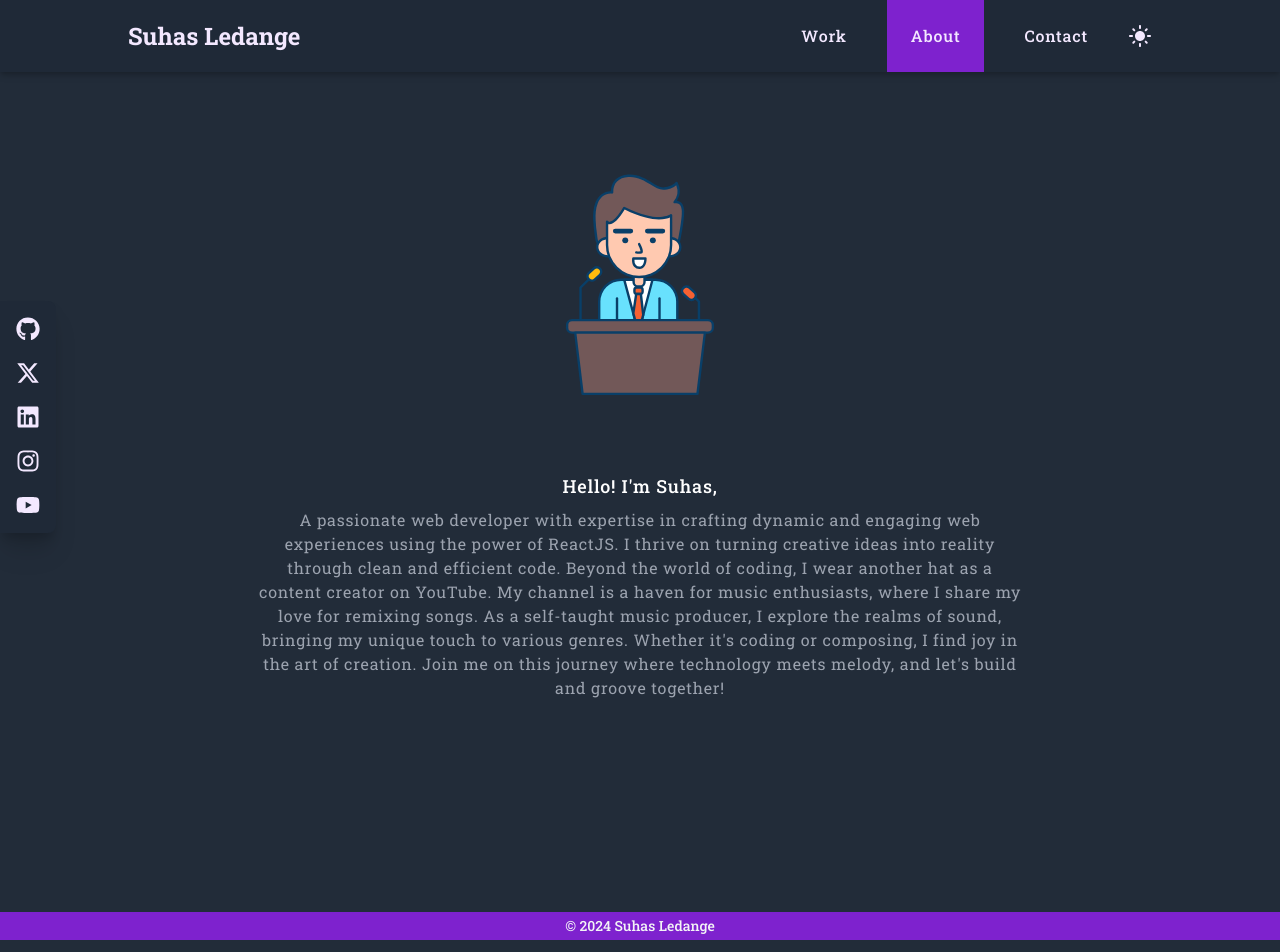
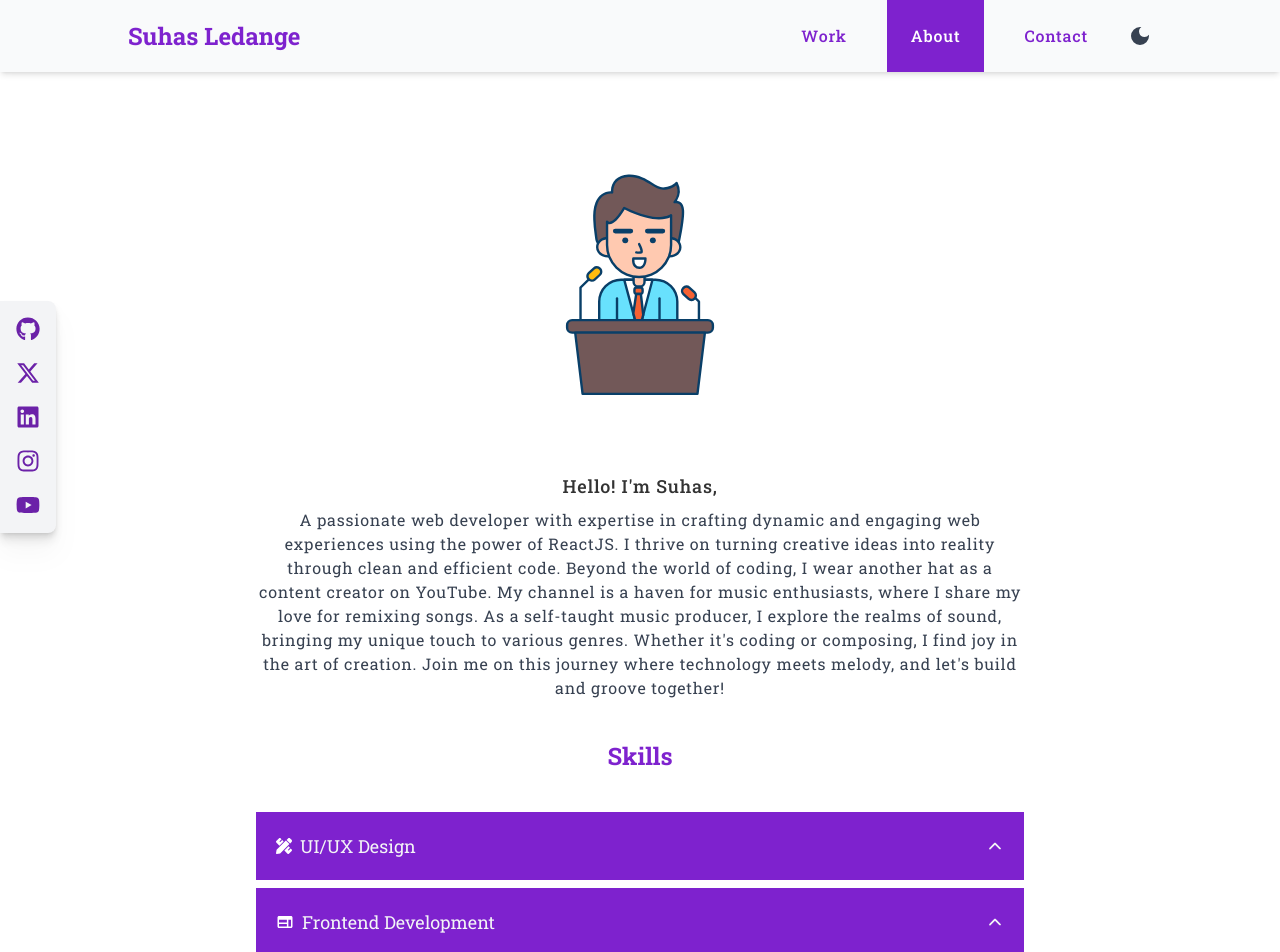
Before and after one commit to suhasledange/Portfolio, a React (Vite) app: page /about in a window 1280 px wide. Shown: the top 952 px of the page. Built offline with nearby package versions, Linux system fonts and the light colour scheme; a web font is replaced by a local one.

Commit message:
arcodion update

```diff
--- a/src/App.jsx
+++ b/src/App.jsx
@@ -5,7 +5,7 @@ import { useEffect, useState } from "react";
 
 function App() {
 
-  const initialThemeMode = localStorage.getItem('themeMode') || 'dark';
+  const initialThemeMode = localStorage.getItem('themeMode') || 'light';
   const [themeMode, setThemeMode] = useState(initialThemeMode);
 
   const lightTheme=()=>{
--- /dev/null
+++ b/src/components/Accordion/Accordion.jsx
@@ -0,0 +1,37 @@
+import React, { useState } from 'react'
+import { IoIosArrowDown } from "react-icons/io";
+
+const Accordion = ({icon,skill,skills}) => {
+    const [isActive,setIsActive] = useState(false)
+
+    return (
+    <div className='dark:text-black text-white cursor-pointer mb-2'>
+        <div className='bg-purple-700 flex items-center justify-between p-5' onClick={()=>setIsActive(!isActive)}>
+            <div className='flex items-center justify-start space-x-2'>
+                <span >{icon}</span>
+                <h1 className='text-lg text-gray-100'>{skill}</h1>
+            </div>
+
+                <span className={`text-lg ${isActive ? '' : ' rotate-180'}`}>
+                 <IoIosArrowDown className='text-gray-100'/>
+                 </span>
+        </div>
+        {
+           isActive && skills.map(data=>(
+                <div key={data.name} className='dark:bg-purple-400 bg-purple-200 mb-1 p-3 dark:text-gray-50 text-gray-600'>
+                <h2>{data.name}</h2>
+                <div className='flex items-center justify-between space-x-4'>
+                <div className='w-full dark:bg-purple-500 bg-purple-400  h-3'>
+                    <div style={{ width: `${data.percentage}%`}} className={`bg-purple-700 h-full`}></div>
+                </div>
+                        <span>{data.percentage}%</span>
+                </div>
+
+            </div>
+            ))
+        }
+    </div>
+  )
+}
+
+export default Accordion
--- a/src/constant/index.js
+++ b/src/constant/index.js
@@ -1,5 +1,7 @@
 
 import { AMS,Portfolio,Notes, Best } from "../assets"
+
+
 export const Navlinks =[
     {text:"Work",link:'/'},
     {text:"About",link:'/about'},
@@ -16,5 +18,4 @@ export const Navlinks =[
 
     {year:2023,head:"iNoteBook",TechStack:"MERN Stack",img:Notes,para:"iNoteBook is a Web Application where user can Create an account using email and can login on the website.Stores all personal notes and can update as well as delete the notes.",gitLink:"https://github.com/suhasledange/inotebook",liveLink:"#",liveText:"Coming Soon..."},
 
-
   ]
--- a/src/pages/About/About.jsx
+++ b/src/pages/About/About.jsx
@@ -1,10 +1,44 @@
 import React from 'react'
 import { Container } from '../../components'
 import { aboutme } from '../../assets'
+import Accordion from '../../components/Accordion/Accordion'
+import { FaPencilRuler } from "react-icons/fa";
+import { FaServer } from "react-icons/fa";
+import { MdOutlineWeb } from "react-icons/md";
+const About = () => {
 
-const About = () => {
+
+  const skildata =[
+    { skill:"UI/UX Design",skills:[
+        {name:"Figma",percentage:92},
+        {name:"Adobe Photoshop",percentage:76},
+    ],
+    icon:<FaPencilRuler />},
+
+    {skill:"Frontend Development",skills:[
+      {name:"HTML",percentage:92},
+      {name:"CSS",percentage:80},
+      {name:"JavaScript",percentage:85},
+      {name:"TailwindCSS",percentage:87},
+      {name:"Bootstrap",percentage:71},
+      {name:"ReactJS",percentage:83},
+    ],
+    icon:<MdOutlineWeb className='text-lg'/>},
+
+    {skill:"Backend Development",skills:[
+      {name:"Node",percentage:65},
+      {name:"MongoDB",percentage:74},
+      {name:"MySQL",percentage:70},
+    ],
+    icon:<FaServer/>},
+]
+
+
+
   return (
     <Container>
+      <div className='mb-10'>
+
         <div className='mt-10 flex flex-col flex-grow items-center mb-10 overflow-x-hidden'>
             <div className=' w-[30rem]'>
                   <img className='w-full full' src={aboutme}/>
@@ -14,6 +48,22 @@ const About = () => {
             <p className='text-gray-700 dark:text-gray-400'>A passionate web developer with expertise in crafting dynamic and engaging web experiences using the power of ReactJS. I thrive on turning creative ideas into reality through clean and efficient code. Beyond the world of coding, I wear another hat as a content creator on YouTube. My channel is a haven for music enthusiasts, where I share my love for remixing songs. As a self-taught music producer, I explore the realms of sound, bringing my unique touch to various genres. Whether it's coding or composing, I find joy in the art of creation. Join me on this journey where technology meets melody, and let's build and groove together!</p>
             </div>
         </div>
+
+      <div className='w-[90%] lg:max-w-screen-md mx-auto'>
+          <h1 className='text-center font-bold text-purple-700 mb-10 text-2xl'>Skills</h1>
+
+            {
+              skildata.map(data=>(
+                <Accordion key={data.skill}
+                icon={data.icon}
+                skill={data.skill}
+                skills={data.skills}
+                />
+              ))
+            }
+      </div>
+      </div>
+
     </Container>
   )
 }
```
